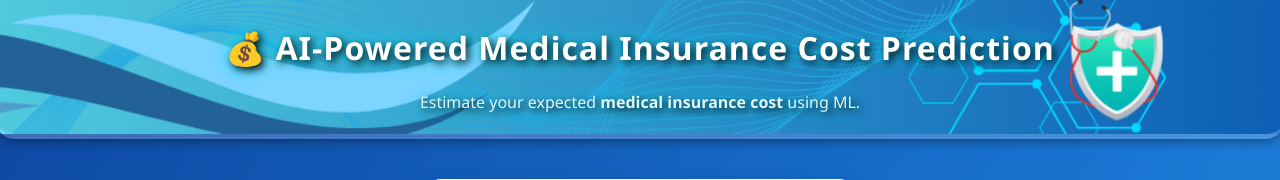
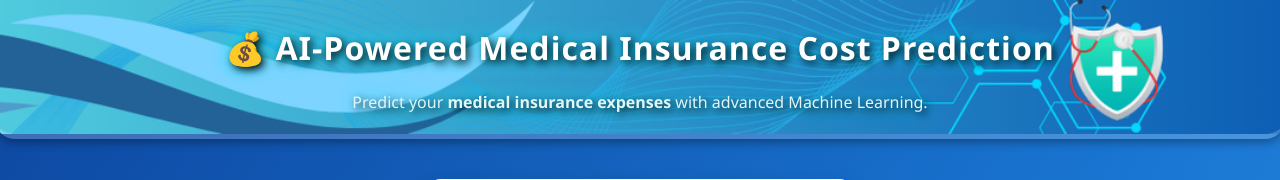
Before and after one commit to aisubramani/ckd-prediction, a Django app: page /insurance/ in a window 1280 px wide. Shown: the top 180 px of the page. Run offline with Django 5.2, Linux system fonts and the light colour scheme; parts of the project's set-up code (start-up, migrations or seed data) failed here and were passed over.

Commit message:
Update insurance_home.html

```diff
--- a/insurance/templates/insurance/insurance_home.html
+++ b/insurance/templates/insurance/insurance_home.html
@@ -188,7 +188,7 @@
 <body>
   <header>
     <h1>💰 AI-Powered Medical Insurance Cost Prediction</h1>
-    <p>Estimate your expected <strong>medical insurance cost</strong> using ML.</p>
+    <p>Predict your <strong>medical insurance expenses</strong> with advanced Machine Learning.</p>
   </header>
 
   <form method="POST" class="card" id="formSection">
```
